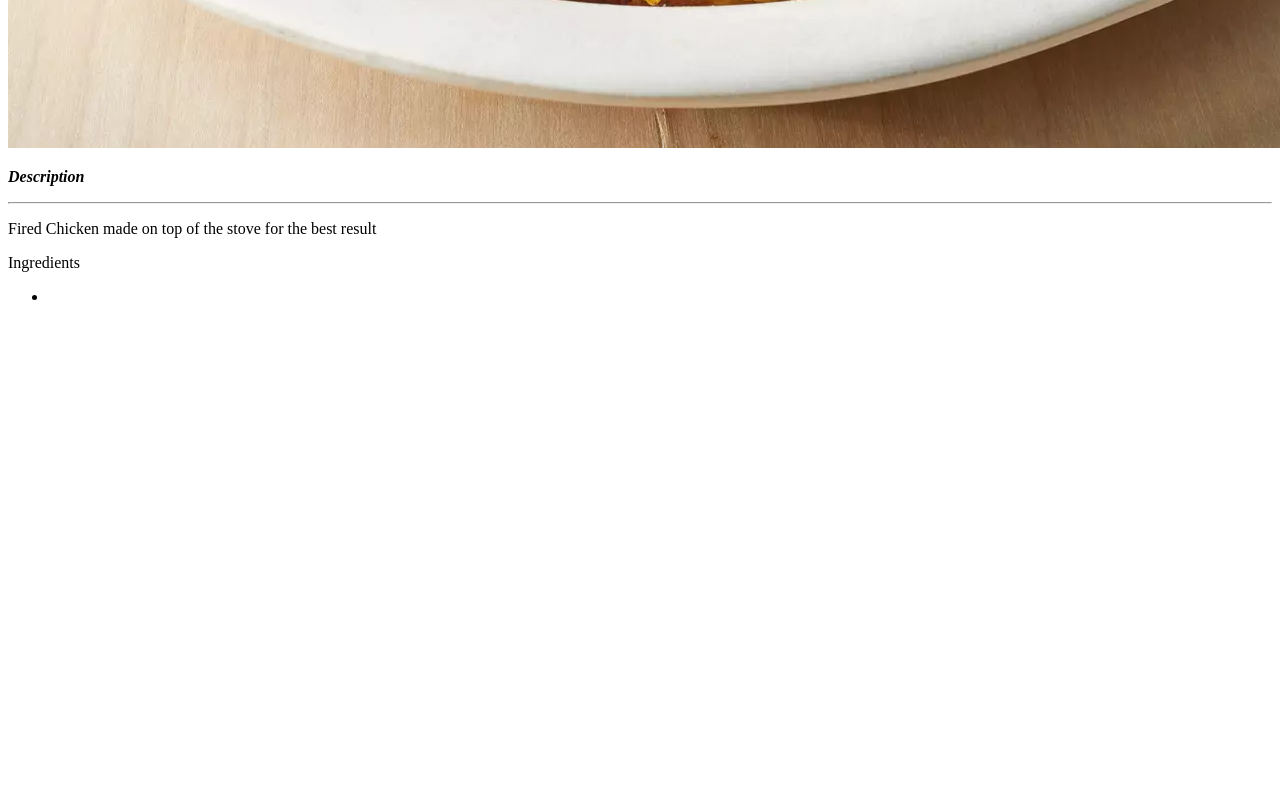
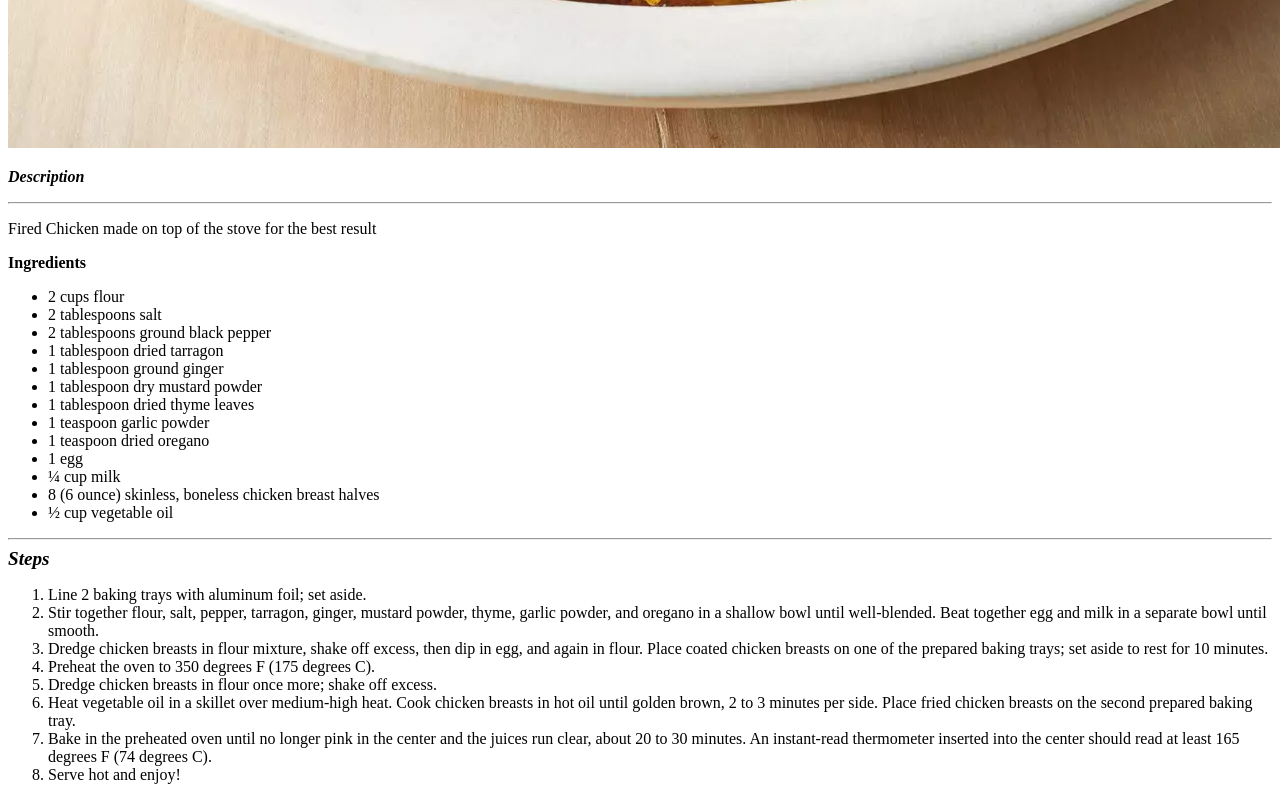
Before and after one commit to Gxgeta/odin-recipes, a plain HTML site: page recipes/fried-chicken-breast.html in a window 1280 px wide. Shown: the part 1057-1857 px from the top of the page. Before the commit the page ends 1379 px from the top, so only its background shows below. Drawn offline with Linux system fonts and the light colour scheme.

Commit message:
added Ingredients and Steps to chicken-breast.html
<ul>Ingredients and <ol>Steps was added with text

```diff
--- a/recipes/fried-chicken-breast.html
+++ b/recipes/fried-chicken-breast.html
@@ -9,10 +9,36 @@
         <p><b><i>Description</i></b></p>
         <hr>
         <p>Fired Chicken made on top of the stove for the best result</p>
-        <p>Ingredients</p>
+        <p><b>Ingredients</b></p>
         <ul>
-            <li></li>
+            <li>2 cups flour</li>
+            <li>2 tablespoons salt</li>
+            <li> 2 tablespoons ground black pepper</li>
+            <li>1 tablespoon dried tarragon</li>
+            <li>1 tablespoon ground ginger</li>
+            <li>1 tablespoon dry mustard powder</li>
+            <li>1 tablespoon dried thyme leaves</li>
+            <li>1 teaspoon garlic powder</li>
+            <li>1 teaspoon dried oregano</li>
+            <li>1 egg</li>
+            <li>¼ cup milk</li>
+            <li>8 (6 ounce) skinless, boneless chicken breast halves</li>
+            <li>½ cup vegetable oil</li>
         </ul>
+        <hr>
+
+        <big><b><i>Steps</i></b></big>
+        <ol>
+            <li>Line 2 baking trays with aluminum foil; set aside.</li>
+            <li>Stir together flour, salt, pepper, tarragon, ginger, mustard powder, thyme, garlic powder, and oregano in a shallow bowl until well-blended. Beat together egg and milk in a separate bowl until smooth.</li>
+            <li>Dredge chicken breasts in flour mixture, shake off excess, then dip in egg, and again in flour. Place coated chicken breasts on one of the prepared baking trays; set aside to rest for 10 minutes.</li>
+            <li>Preheat the oven to 350 degrees F (175 degrees C).</li>
+            <li>Dredge chicken breasts in flour once more; shake off excess.</li>
+            <li>Heat vegetable oil in a skillet over medium-high heat. Cook chicken breasts in hot oil until golden brown, 2 to 3 minutes per side. Place fried chicken breasts on the second prepared baking tray.</li>
+            <li>Bake in the preheated oven until no longer pink in the center and the juices run clear, about 20 to 30 minutes. An instant-read thermometer inserted into the center should read at least 165 degrees F (74 degrees C).</li>
+            <li>Serve hot and enjoy!</li>
+
+        </ol>
     </body>
 
 </html>
```
